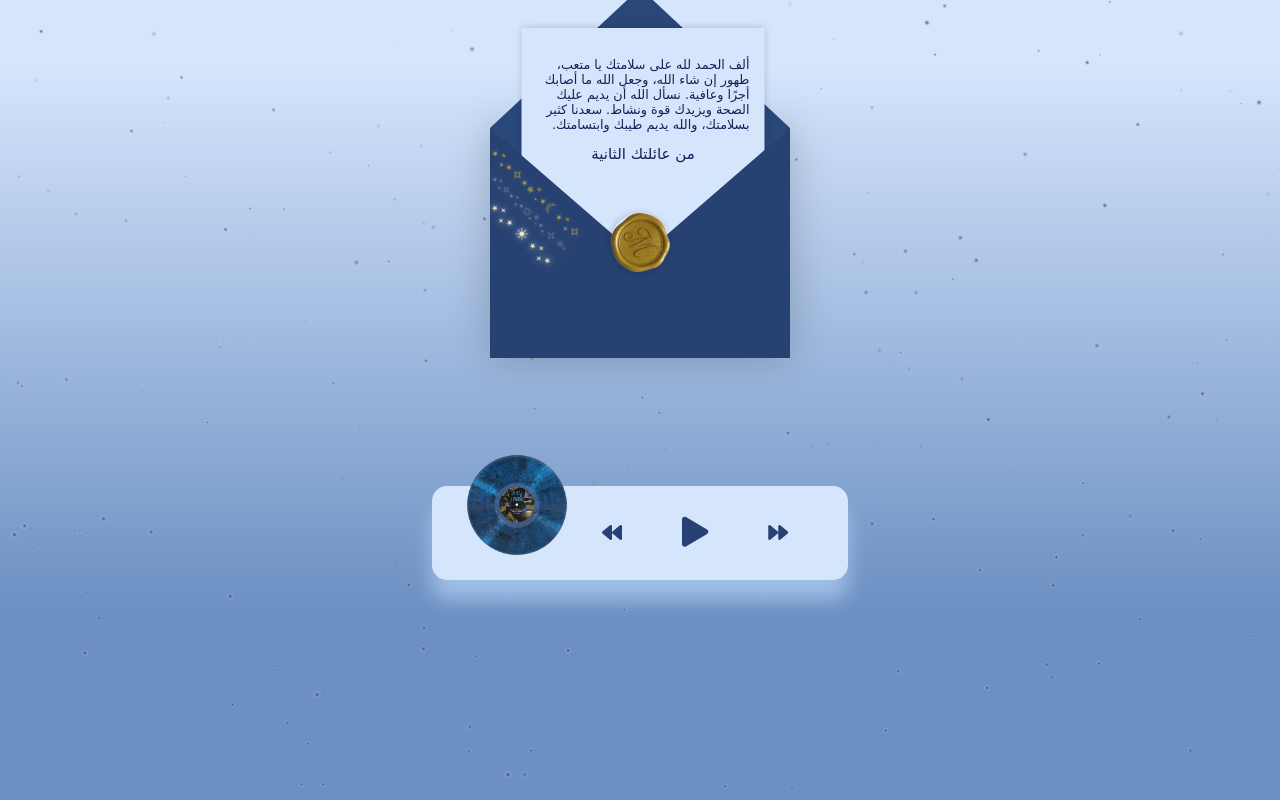
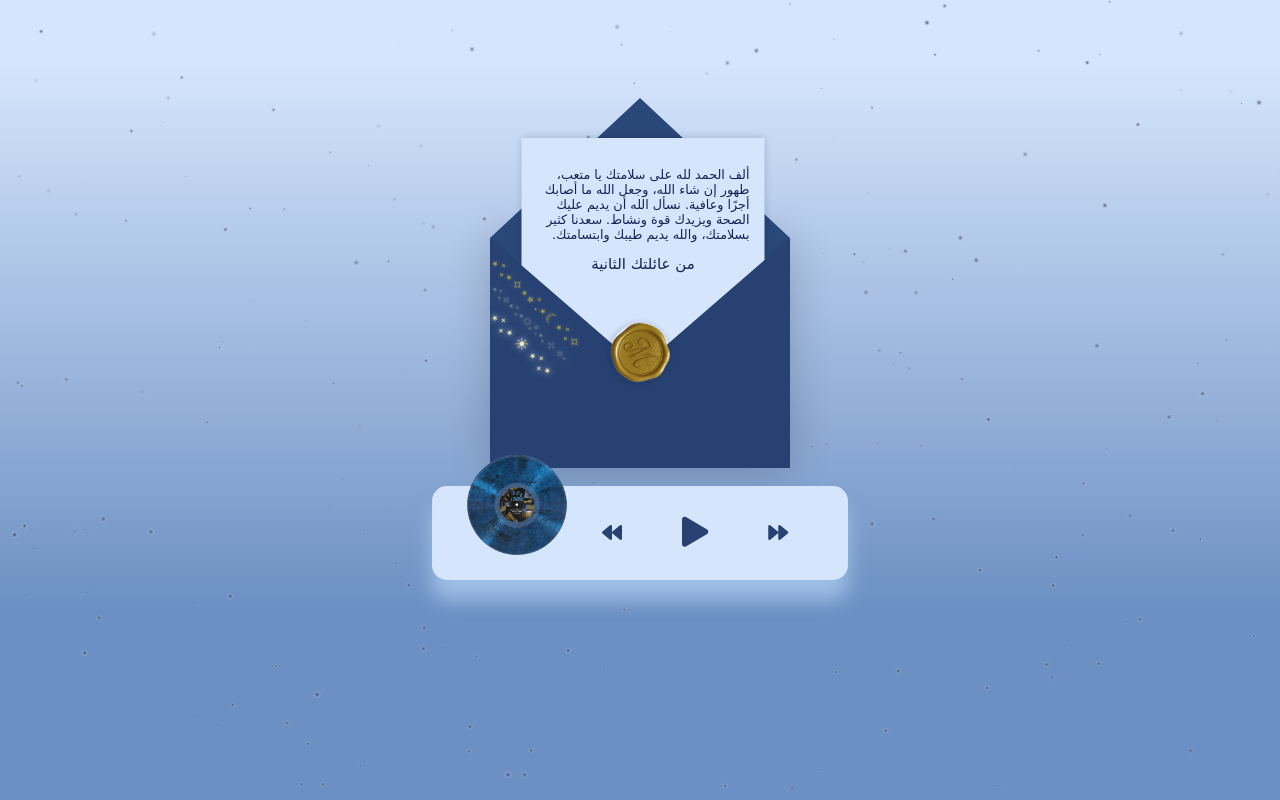
Before and after one commit to Jarl-A/MU, a plain HTML site: page index.html in a window 1280 px wide. Drawn offline with Linux system fonts and the light colour scheme; a web font is replaced by a local one.

Commit message:
Update style.css

```diff
--- a/style.css
+++ b/style.css
@@ -129,7 +129,7 @@ body {
 .container>.envelope-wrapper {
     background: var(--bg-envelope-color);
     box-shadow: 0 0 40px var(--shadow-color);
-     transform: translateY(-10px); /*  القيمة أكبر لرفع أكثر */
+     transform: translateY(100px); /*  القيمة أكبر لرفع أكثر */
   transition: transform 180ms ease;
 }
 
@@ -504,4 +504,5 @@ body {
   height: 100%;
   width: 0%;
   transition: width 0.1s linear;
+
 }
```
